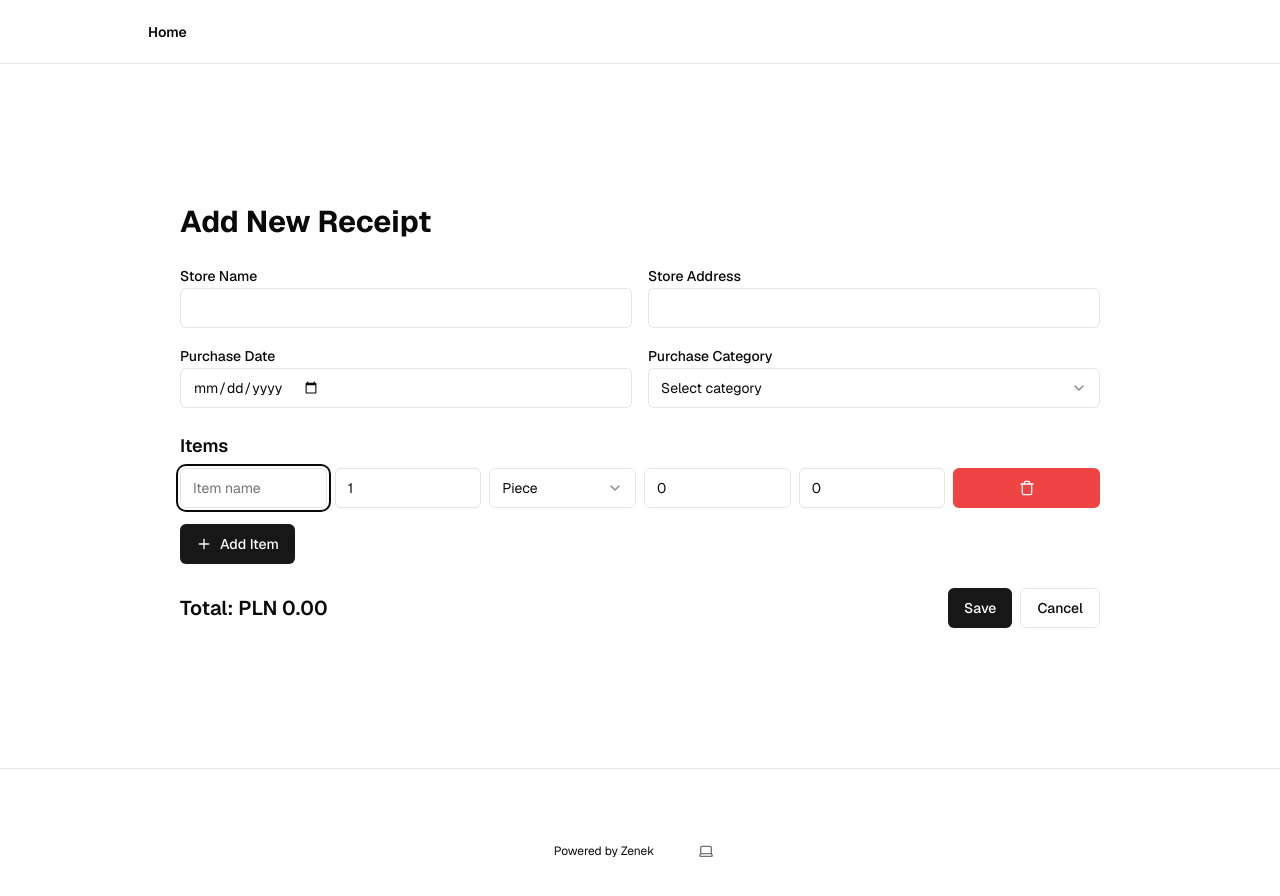
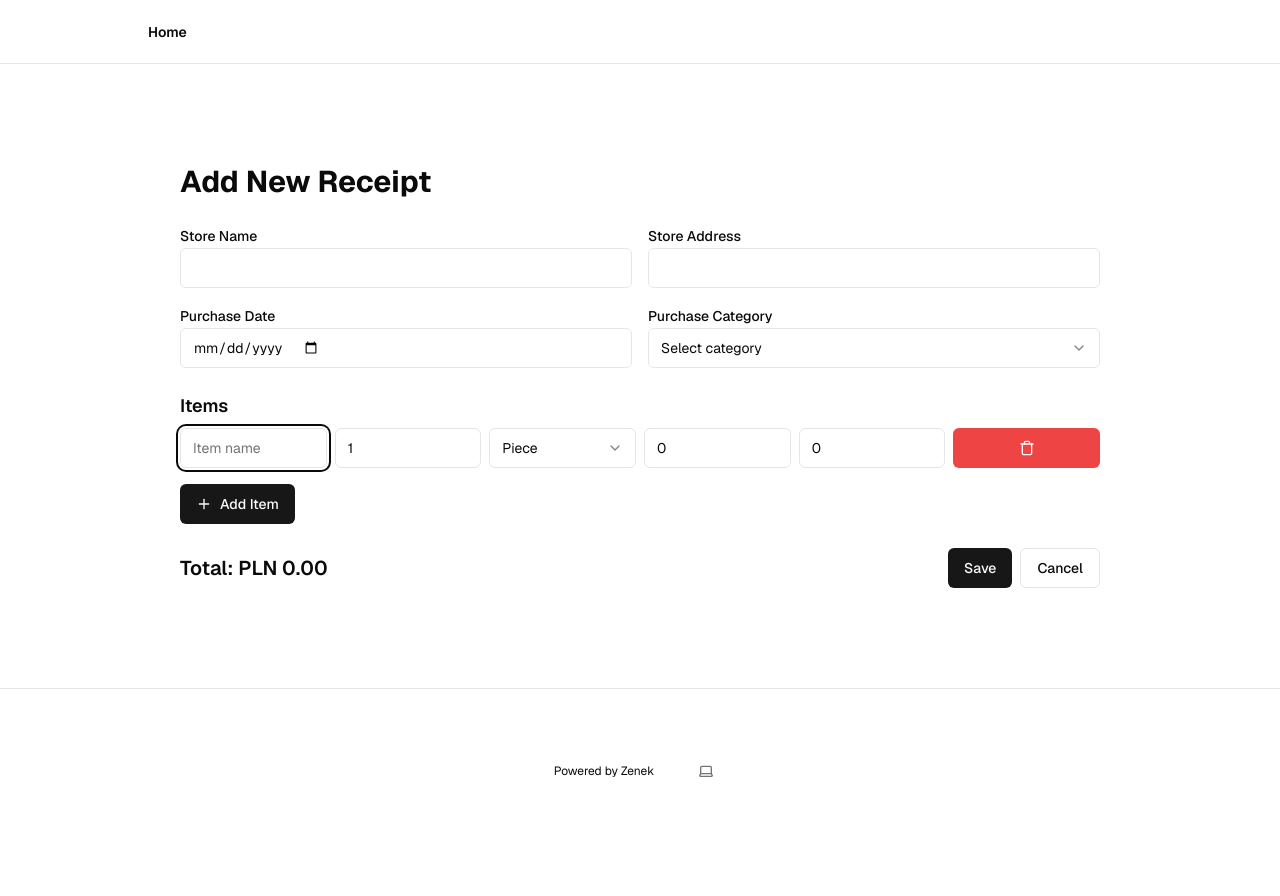
Before and after one commit to imvanzen/recipes-app, a Next.js app: page /receipts/new in a window 1280 px wide. Shown: the top 896 px of the page. After the commit the page ends 853 px from the top, so only its background shows below. Built offline with nearby package versions, Linux system fonts and the light colour scheme.

Commit message:
Enhance receipt form and layout by adding auto-focus to store name input, adjusting layout spacing, and removing unnecessary padding

```diff
--- a/app/components/receipt-form.tsx
+++ b/app/components/receipt-form.tsx
@@ -100,6 +100,7 @@ export default function ReceiptForm({ receipt }: ReceiptFormProps) {
         <div>
           <Label htmlFor="storeName">Store Name</Label>
           <Input
+            autoFocus
             id="storeName"
             name="storeName"
             defaultValue={receipt?.storeName}
--- a/app/layout.tsx
+++ b/app/layout.tsx
@@ -26,7 +26,7 @@ export default function RootLayout({
 }>) {
   return (
     <html lang="en" className={geistSans.className} suppressHydrationWarning>
-      <body className="bg-background text-foreground">
+      <body className="bg-background text-foreground" suppressHydrationWarning>
         <ThemeProvider
           attribute="class"
           defaultTheme="system"
@@ -34,7 +34,7 @@ export default function RootLayout({
           disableTransitionOnChange
         >
           <main className="min-h-screen flex flex-col items-center">
-            <div className="flex-1 w-full flex flex-col gap-20 items-center">
+            <div className="flex-1 w-full flex flex-col gap-10 items-center">
               <nav className="w-full flex justify-center border-b border-b-foreground/10 h-16">
                 <div className="w-full max-w-5xl flex justify-between items-center p-3 px-5 text-sm">
                   <div className="flex gap-5 items-center font-semibold">
@@ -42,7 +42,8 @@ export default function RootLayout({
                   </div>
                 </div>
               </nav>
-              <div className="flex flex-col gap-20 w-full max-w-5xl p-5">
+
+              <div className="flex flex-col grow gap-10 w-full max-w-5xl p-5">
                 {children}
               </div>
 
--- a/app/page.tsx
+++ b/app/page.tsx
@@ -18,7 +18,7 @@ export default async function DashboardPage() {
   const receipts = await getReceipts();
 
   return (
-    <div className="container mx-auto py-10">
+    <div className="container mx-auto">
       <div className="flex justify-between items-center mb-6">
         <h1 className="text-3xl font-bold">Receipts</h1>
         <Link href="/receipts/new">
--- a/app/receipts/[id]/page.tsx
+++ b/app/receipts/[id]/page.tsx
@@ -33,7 +33,7 @@ export default async function ReceiptPage({ params }: PageProps) {
   }
 
   return (
-    <div className="container mx-auto py-10 w-full">
+    <div className="container mx-auto w-full">
       <h1 className="text-3xl font-bold mb-6">Receipt Details</h1>
       <div className=" shadow-md rounded-lg p-6">
         <div className="grid grid-cols-2 gap-4 mb-6">
```
